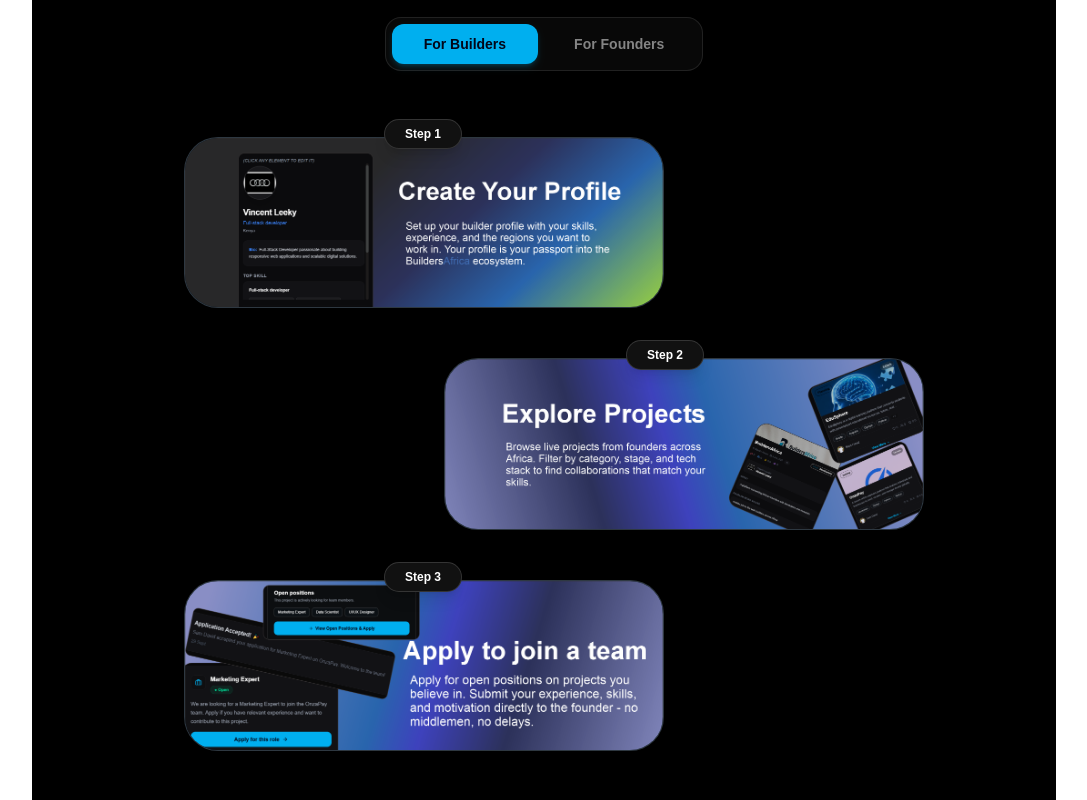
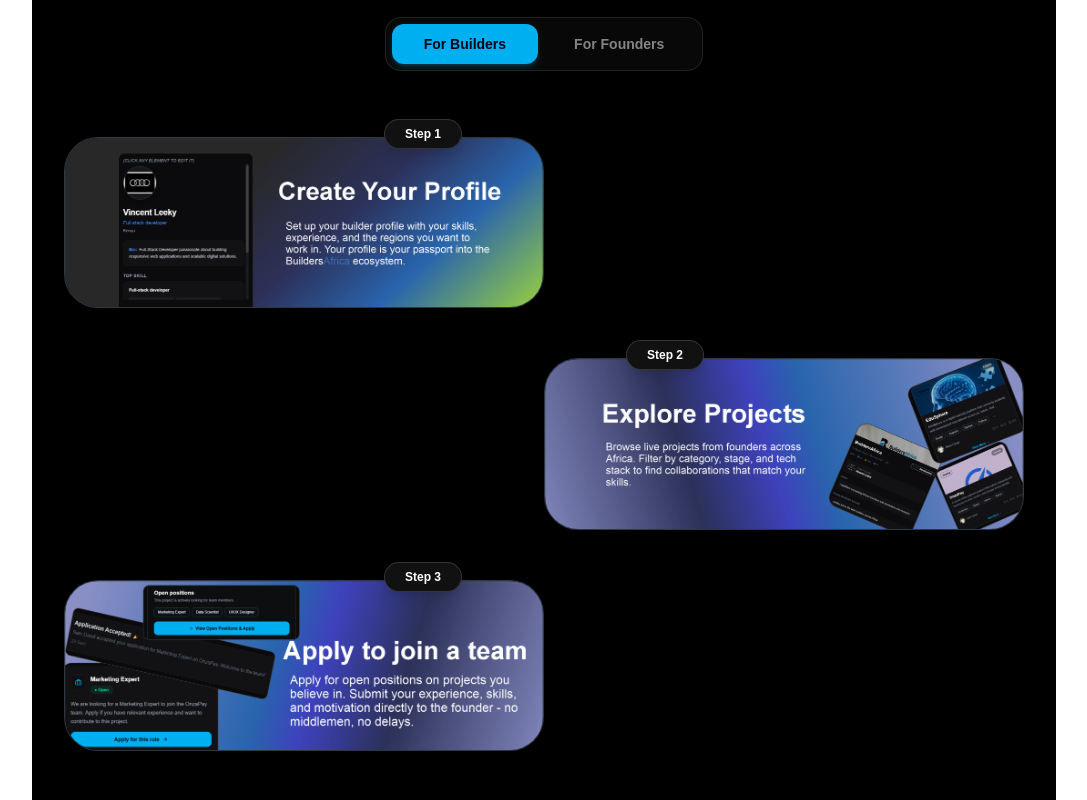
Before and after one commit to samd-sys/buildersafrica, a Next.js app: page / in a window 1280 px wide. Shown: the part 820-1620 px from the top of the page, without its empty margins (96-1183 px from the left). Built offline with nearby package versions, Linux system fonts and the light colour scheme; no server answers.

Commit message:
adjust the changes

```diff
--- a/app/HowItWorks.tsx
+++ b/app/HowItWorks.tsx
@@ -157,13 +157,12 @@ function StepCard({
 
                {/* STEP IMAGE */}
          <div
-className={`relative aspect-[28/10] w-full overflow-hidden rounded-2xl border border-white/15 bg-[#091520] sm:rounded-[28px] md:w-[50%] md:rounded-[34px] ${          isFinal
-            ? "md:mx-auto"
+           className={`relative aspect-[28/10] w-full overflow-hidden rounded-2xl border border-white/15 bg-[#091520] sm:rounded-[28px] md:w-[50%] md:rounded-[34px] ${
+            isFinal
+           ? "ml-0"
            : isLeft
-              ? "md:mr-auto md:ml-30"
-              : isRight
-                ? "md:ml-70"
-                : ""
+           ? "mr-auto"
+           : "ml-auto"
            }`}
            >
            <img
```
Lines whose indentation alone changed are shown as unchanged.
